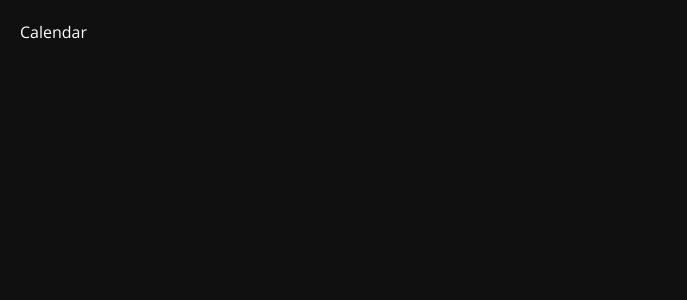
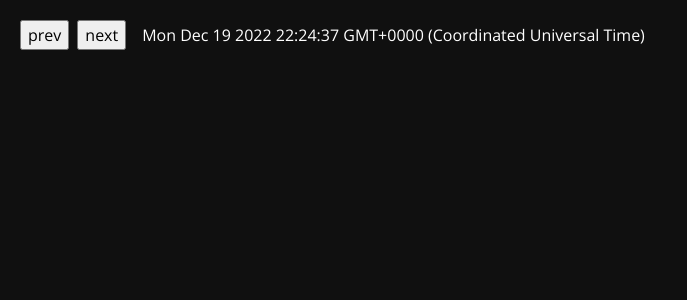
Before and after one commit to zhrk/react-calendar, a React (Create React App) app: page / in a window 1280 px wide. Shown: the top 300 px of the page, without its empty margins (0-687 px from the left). Built offline with nearby package versions, Linux system fonts and the light colour scheme.

Commit message:
added controls

```diff
--- a/package.json
+++ b/package.json
@@ -18,6 +18,7 @@
     "@types/node": "18.0.4",
     "@types/react": "18.0.15",
     "@types/react-dom": "18.0.6",
+    "date-fns": "2.29.3",
     "react": "18.2.0",
     "react-dom": "18.2.0",
     "react-scripts": "5.0.1",
--- a/src/components/Calendar/Calendar.tsx
+++ b/src/components/Calendar/Calendar.tsx
@@ -1,3 +1,28 @@
-const Calendar = () => <div>Calendar</div>;
+import { addMonths, subMonths } from 'date-fns';
+import { useState } from 'react';
+import styles from './styles.module.scss';
+
+const Calendar = () => {
+  const [date, setDate] = useState(new Date());
+
+  const goToPrev = () => setDate((prev) => subMonths(prev, 1));
+  const goToNext = () => setDate((prev) => addMonths(prev, 1));
+
+  return (
+    <div className={styles.container}>
+      <div className={styles.top}>
+        <div className={styles.topControls}>
+          <button type="button" onClick={goToPrev}>
+            prev
+          </button>
+          <button type="button" onClick={goToNext}>
+            next
+          </button>
+        </div>
+        {date.toString()}
+      </div>
+    </div>
+  );
+};
 
 export { Calendar };
--- /dev/null
+++ b/src/components/Calendar/styles.module.scss
@@ -0,0 +1,19 @@
+.container {
+  display: flex;
+  flex-direction: column;
+}
+
+.top {
+  display: flex;
+  align-items: center;
+  column-gap: 16px;
+}
+
+.topControls {
+  display: flex;
+  column-gap: 8px;
+
+  & > button {
+    color: var(--black);
+  }
+}
```
Also changed, not shown: 1 other file (tests, documents, lock files or other folders).
